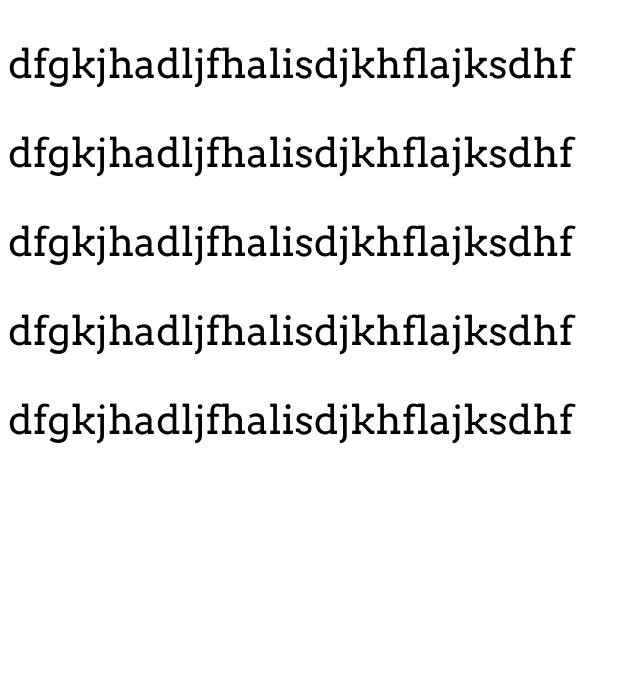
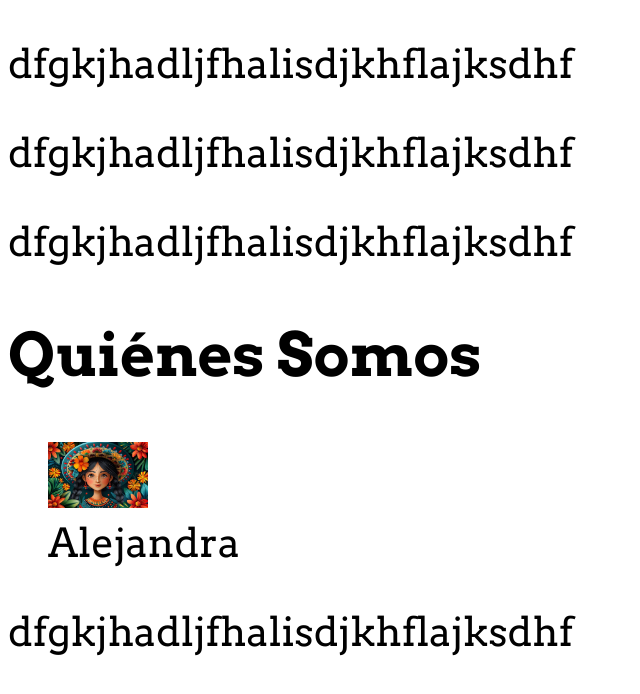
Before and after one commit to MVictoriaDoll/TeamHTMLCreation, a website built with Vite: page src/index.html in a window 1280 px wide. Shown: the whole page, without its empty margins (0-640 px from the left). Built offline with nearby package versions, Linux system fonts and the light colour scheme.

Commit message:
Add images

```diff
--- a/src/index.html
+++ b/src/index.html
@@ -20,6 +20,7 @@
     <load src="partials/page.html" />
     <load src="partials/about_us.html" />
 
+  <main>
     <footer>
       <load src="partials/footer.html" />
     </footer>
--- a/src/partials/about_us.html
+++ b/src/partials/about_us.html
@@ -1 +1,13 @@
-<p>dfgkjhadljfhalisdjkhflajksdhf</p>
+
+
+<section class="about_us">
+    <h1>Quiénes Somos</h1>
+</section>
+<article class="team-members">
+    <figure>
+        <img src="/images/Avatar1.jpg" alt="Miembro uno" class="Avatar1">
+        <figcaption>Alejandra</figcaption>
+
+    </figure>
+
+</article>
--- /dev/null
+++ b/src/scss/components/about_us.scss
@@ -0,0 +1,9 @@
+h1 {
+    color: green($color: #099d8d);
+}
+
+.Avatar1 {
+    width: 20%;
+    max-width: 100px;
+    height: auto;
+}
--- a/src/scss/main.scss
+++ b/src/scss/main.scss
@@ -1,4 +1,5 @@
 @import './components/nav.scss';
+@import './components/about_us.scss';
 
 
 :root {
```
Also changed, not shown: public/images/Avatar1.jpg (added), public/images/Avatar2.jpg (added), public/images/Avatar3.png (added), public/images/Avatar4.png (added), public/images/Avatar5.png (added).
